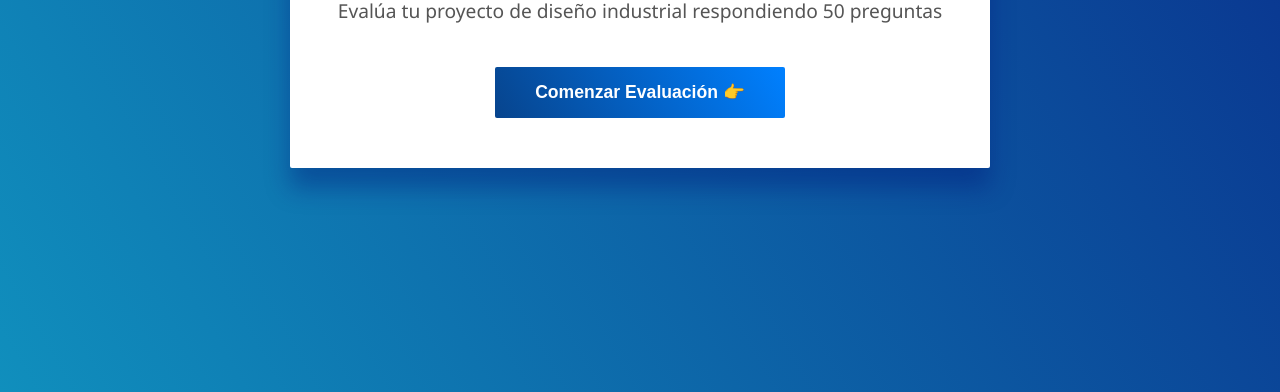
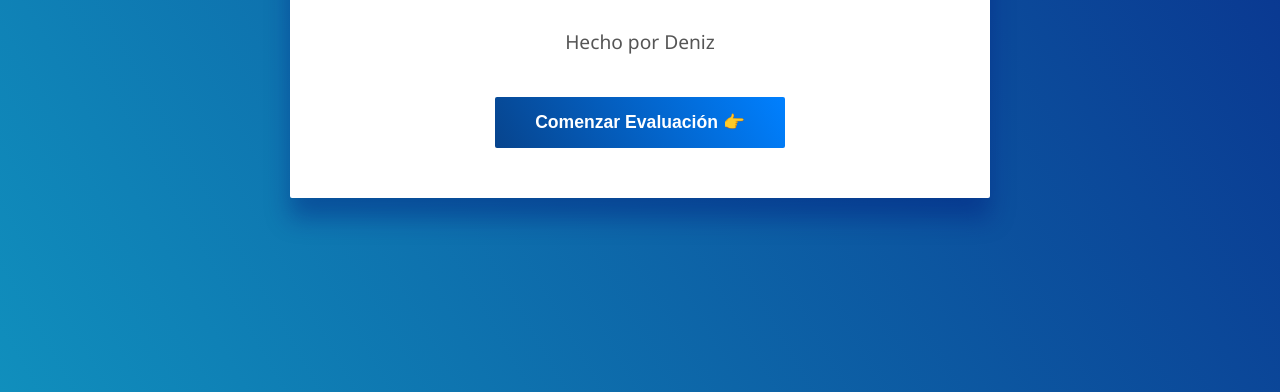
Before and after one commit to comandante-aguacate/evaluador-proyecto-DI, a plain HTML site: page index.html in a window 1280 px wide. Shown: the part 408-800 px from the top of the page. Drawn offline with Linux system fonts and the light colour scheme.

Commit message:
add description

```diff
--- a/index.html
+++ b/index.html
@@ -181,6 +181,7 @@
 
         <div id="startScreen" class="start-screen">
             <p class="instruction">Evalúa tu proyecto de diseño industrial respondiendo 50 preguntas</p>
+            <p class="instruction">Hecho por Deniz</p>
             <button class="btn comenzar" onclick="startGame()">Comenzar Evaluación 👉</button>
         </div>
 
```
